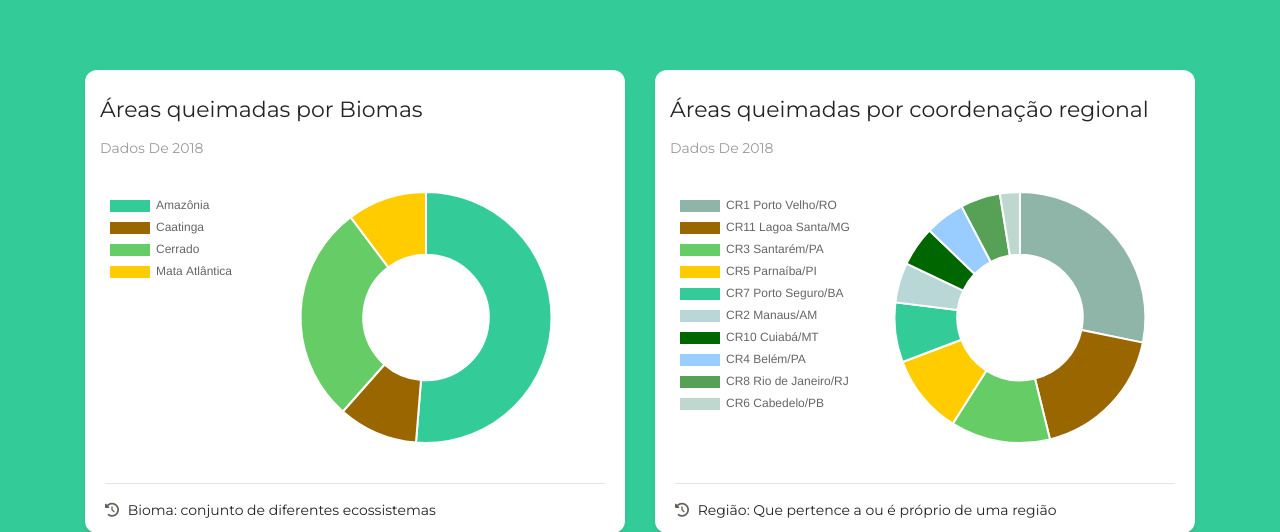
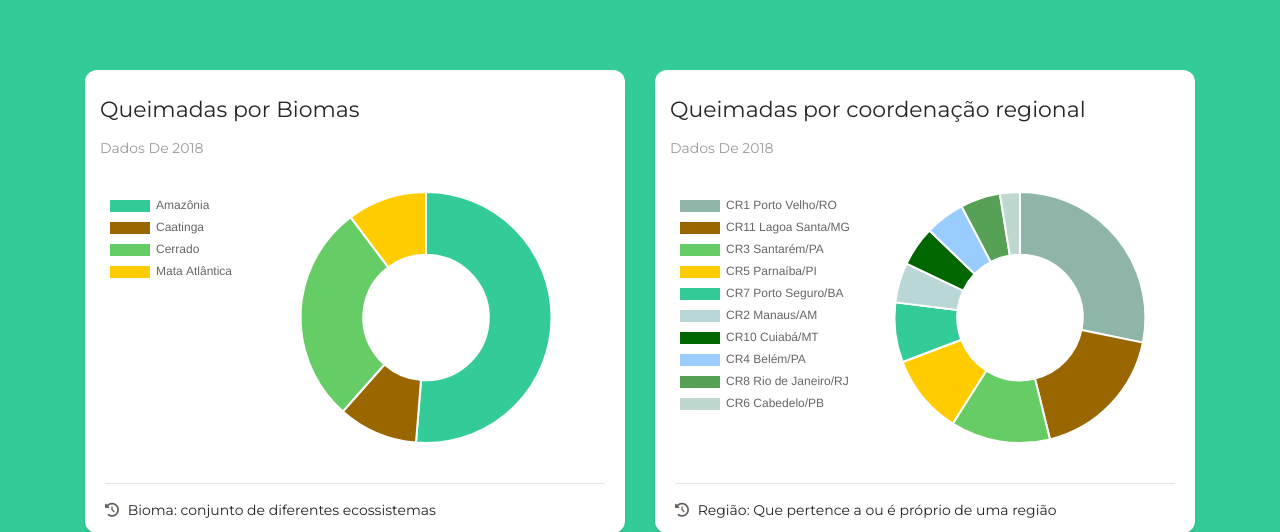
Before and after one commit to DanielGomeX/IncendiosEmUnidadesDeConservacaoFederais, a PHP site: page / in a window 1280 px wide. Shown: the part 62-594 px from the top of the page. Run offline with PHP 8.4, Linux system fonts and the light colour scheme; data comes from the database, SQL or seed files in the repository; some libraries are stand-ins or nearby versions.

Commit message:
fix dashboard apresentation

```diff
--- a/index.php
+++ b/index.php
@@ -55,7 +55,7 @@
         <div class="col-md-6">
           <div class="card ">
             <div class="card-header ">
-              <h5 class="card-title">Áreas queimadas por Biomas</h5>
+              <h5 class="card-title">Queimadas por Biomas</h5>
               <p class="card-category">Dados de 2018</p>
             </div>
             <div class="card-body ">
@@ -73,7 +73,7 @@
         <div class="col-md-6">
           <div class="card ">
             <div class="card-header ">
-              <h5 class="card-title">Áreas queimadas por coordenação regional</h5>
+              <h5 class="card-title">Queimadas por coordenação regional</h5>
               <p class="card-category">Dados de 2018</p>
             </div>
             <div class="card-body ">
```
